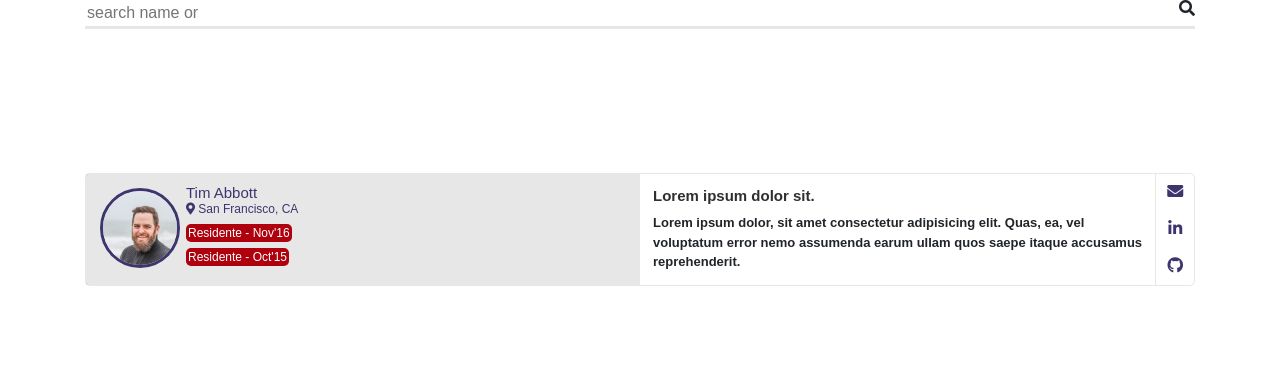
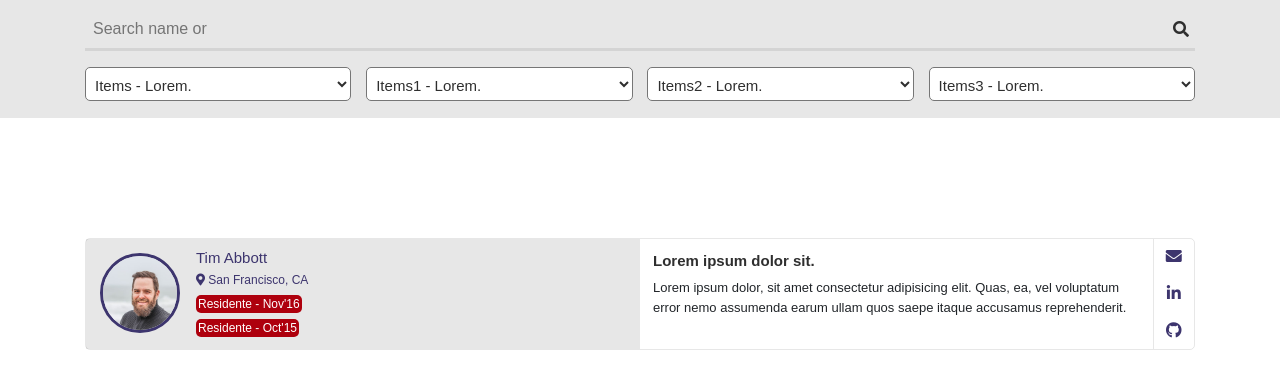
Before and after one commit to talently-tech/profiles, a plain HTML site: page listado.html in a window 1280 px wide. Drawn offline with Linux system fonts and the light colour scheme.

Commit message:
agregando filtro selec

```diff
--- a/css/fernando-style.css
+++ b/css/fernando-style.css
@@ -1,14 +1,38 @@
 body {
     font-family: var(--text-roboto);
 }
+.backgraund-busqueda{
+    background: rgba(128, 128, 128, 0.192);
+    color: var(--plomo-talently);
+    padding-bottom: 17px;
+}
+.form-busqueda{
+    margin: 10px 0px 16px 0;
+}
 .form-busqueda input{
     width: 100%;
-    border: none
+    border: none;
+    background: transparent;
 }
 .form-busqueda form{
     border-bottom: 3px solid rgba(128, 128, 128, 0.192);
+    font-size: 16px;
+    padding: 6px;
 }
-
+.form-busqueda  i{
+    margin-top: 5px;
+    color: var(--plomo-talently)
+}
+.form-selec select{
+    background-color: white;
+    padding: 8px 0 5px 5px;
+    width: 24%;
+    border-radius: 5px;
+    color: var(--plomo-talently);
+}
+.form-selec select, option{
+    font-size: 15px
+}
 .c-profile{
     border: 1px solid rgba(128, 128, 128, 0.192);
     border-radius: 5px;
@@ -33,10 +57,11 @@ body {
 }
 .nombres-avatar{
     width: 120px;
+    margin-left: 10px;
 }
 .nombres-avatar h2{
     font-size: 15px;
-    margin-bottom: -6px;
+    margin-bottom: 0px;
     color: var(--morado-talently);
 }
 .nombres-avatar span{
@@ -61,7 +86,6 @@ body {
 }
 .info-avatar p{
     font-size: 13px;
-    font-weight: 600;
     margin: 0;
 }
 .link-icons-container{
--- a/listado.html
+++ b/listado.html
@@ -18,18 +18,62 @@
 </head>
 
 <body>
+    <div class="backgraund-busqueda">
+        <div class="container">
+            <div class="row">
+                <div class="col-12 ">
+                    <div>
+                        <div class="form-busqueda">
+                            <form action="text" class="d-flex">
+                                <input type="text" name="" placeholder="Search name or"> <i class="fas fa-search"></i>
+                            </form>
+                        </div>
+                        <div class="form-selec">
+                            <form class="d-flex justify-content-between" action="">
+                                <select name="" id="">
+                                    <option value="Items">Items - Lorem.</option>
+                                    <option value="Items">Items - Lorem.</option>
+                                    <option value="Items">Items - Lorem.</option>
+                                    <option value="Items">Items - Lorem.</option>
+                                    <option value="Items">Items - Lorem.</option>
+                                    <option value="Items">Items - Lorem.</option>
+                                </select>
+                                <select name="" id="">
+                                    <option value="Items1">Items1 - Lorem.</option>
+                                    <option value="Items1">Items1 - Lorem.</option>
+                                    <option value="Items1">Items1 - Lorem.</option>
+                                    <option value="Items1">Items1 - Lorem.</option>
+                                    <option value="Items1">Items1 - Lorem.</option>
 
-    <div class="container">
-        <div class="row">
-            <div class="col-12 form-busqueda">
-                <form action="text" class="d-flex">
-                    <input type="text" name="" placeholder="search name or"> <i class="fas fa-search"></i>
-                </form>
+                                </select>
+                                <select name="" id="">
+                                    <option value="Items2">Items2 - Lorem.</option>
+                                    <option value="Items2">Items2 - Lorem.</option>
+                                    <option value="Items2">Items2 - Lorem.</option>
+                                    <option value="Items2">Items2 - Lorem.</option>
+                                    <option value="Items2">Items2 - Lorem.</option>
+                                    <option value="Items2">Items2 - Lorem.</option>
+
+                                </select>
+                                <select name="" id="">
+                                    <option value="Items3">Items3 - Lorem.</option>
+                                    <option value="Items3">Items3 - Lorem.</option>
+                                    <option value="Items3">Items3 - Lorem.</option>
+                                    <option value="Items3">Items3 - Lorem.</option>
+                                    <option value="Items3">Items3 - Lorem.</option>
+                                    <option value="Items3">Items3 - Lorem.</option>
+
+
+                                </select>
+                            </form>
+                        </div>
+                    </div>
+                </div>
             </div>
         </div>
     </div>
 
-    <br>
+
     <br>
     <br>
     <br>
```
